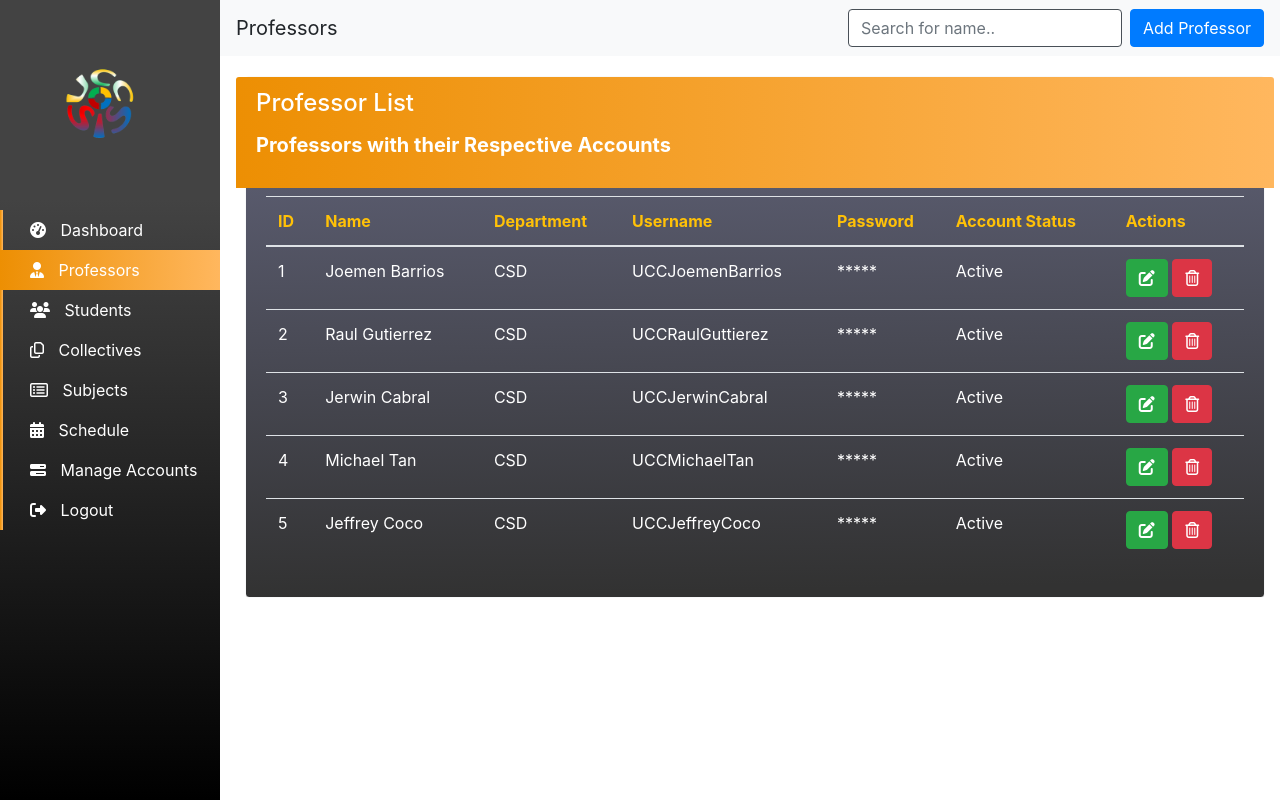
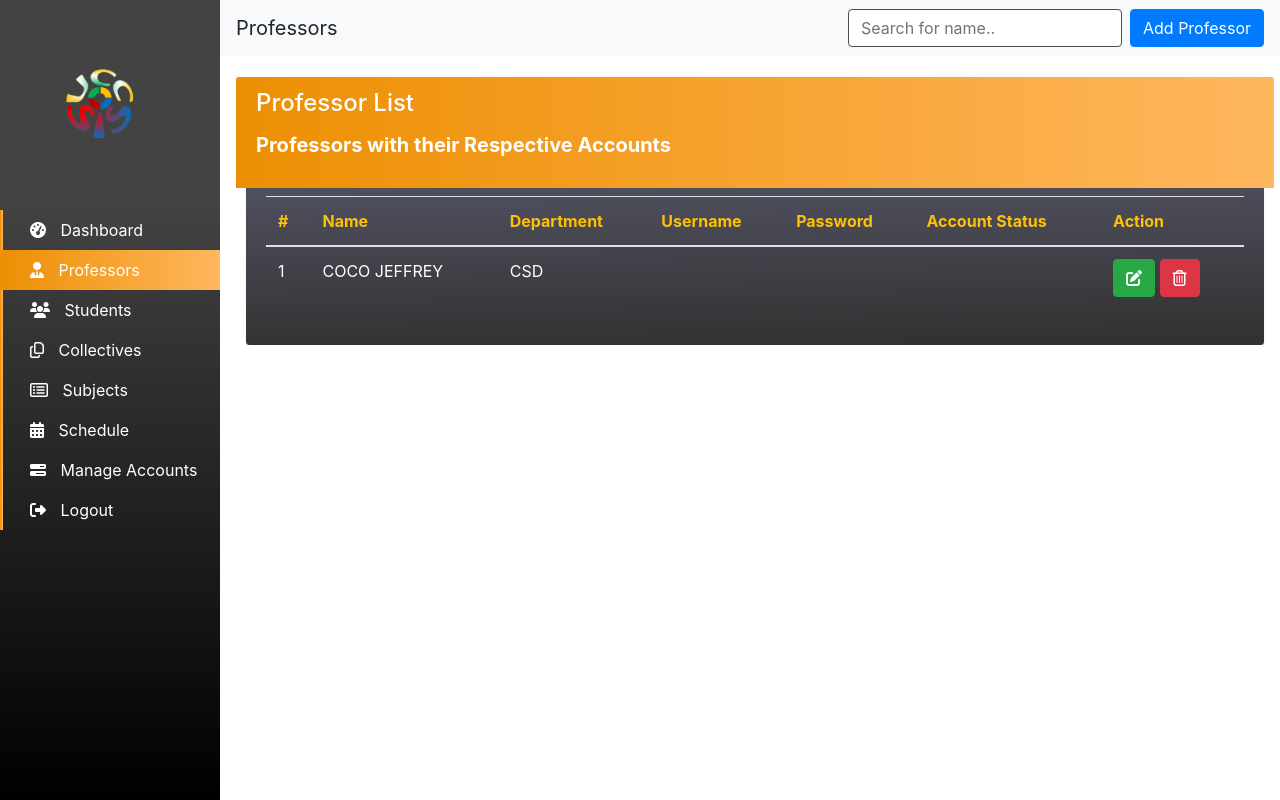
Before and after one commit to saisarah/Student-Information-System, a PHP site: page /department.php in a window 1280 px wide. Run offline with PHP 8.4, Linux system fonts and the light colour scheme; a user stored in the database is signed in; data comes from the database, SQL or seed files in the repository; some libraries are stand-ins or nearby versions.

Commit message:
Minor changes

```diff
--- a/department.php
+++ b/department.php
@@ -93,79 +132,8 @@
               <p class="card-category">Professors with their Respective Accounts</p>
             </div>
             <div class="card-body table-responsive">
-              <table id="myTable" class="table table-hover">
-                <thead class="text-warning">
-                  <th>ID</th>
-                  <th>Name</th>
-                  <th>Department</th>
-                  <th>Username</th>
-                  <th>Password</th>
-                  <th>Account Status</th>
-                  <th scope="col">Actions</th>
-                </thead>
-                <tbody>
-                  <tr>
-                    <td>1</td>
-                    <td>Joemen Barrios</td>
-                    <td>CSD</td>
-                    <td>UCCJoemenBarrios</td>
-                    <td>*****</td>
-                    <td>Active</td>
-                    <td>
-                      <button type="button" class="btn btn-success"><i class="fas fa-edit"></i></button>
-                      <button type="button" class="btn btn-danger"><i class="far fa-trash-alt"></i></button>
-                    </td>
-                  </tr>
-                   <tr>
-                    <td>2</td>
-                    <td>Raul Gutierrez</td>
-                    <td>CSD</td>
-                    <td>UCCRaulGuttierez</td>
-                    <td>*****</td>
-                    <td>Active</td>
-                    <td>
-                      <button type="button" class="btn btn-success"><i class="fas fa-edit"></i></button>
-                      <button type="button" class="btn btn-danger"><i class="far fa-trash-alt"></i></button>
-                    </td>
-                  </tr>
-                  <tr>
-                    <td>3</td>
-                    <td>Jerwin Cabral</td>
-                    <td>CSD</td>
-                    <td>UCCJerwinCabral</td>
-                    <td>*****</td>
-                    <td>Active</td>
-                    <td>
-                      <button type="button" class="btn btn-success"><i class="fas fa-edit"></i></button>
-                      <button type="button" class="btn btn-danger"><i class="far fa-trash-alt"></i></button>
-                    </td>
-                    </tr>
-                  <tr>
-                    <td>4</td>
-                    <td>Michael Tan</td>
-                    <td>CSD</td>
-                    <td>UCCMichaelTan</td>
-                    <td>*****</td>
-                    <td>Active</td>
-                    <td>
-                      <button type="button" class="btn btn-success"><i class="fas fa-edit"></i></button>
-                      <button type="button" class="btn btn-danger"><i class="far fa-trash-alt"></i></button>
-                    </td>
-                  </tr>
-                  <tr>
-                    <td>5</td>
-                    <td>Jeffrey Coco</td>
-                    <td>CSD</td>
-                    <td>UCCJeffreyCoco</td>
-                    <td>*****</td>
-                    <td>Active</td>
-                    <td>
-                      <button type="button" class="btn btn-success"><i class="fas fa-edit"></i></button>
-                      <button type="button" class="btn btn-danger"><i class="far fa-trash-alt"></i></button>
-                    </td>
-                  </tr>
+              <table id="table-container" class="table table-hover">
 
-                </tbody>
               </table>
             </div>
             </div>
--- a/modules/dashboard1.php
+++ b/modules/dashboard1.php
@@ -40,9 +40,7 @@ function show_data($fetchData){
   echo "<tr>
 
           <td>".$sn."</td>
-          <td>".$data['lastname'] . " ".$data['firstname']. " ".$data['midname']."</td>
-          <td>".$data['course']."</td>
-          <td>".$data['year']."</td>
+          <td>".$data['lastname'] . " ".$data['firstname']. "</td>
 
    </tr>";
 
```
Also changed, not shown: other parts of department.php (+42 -2 lines), assets/js/ajax-script.js (+0 -68 lines).
